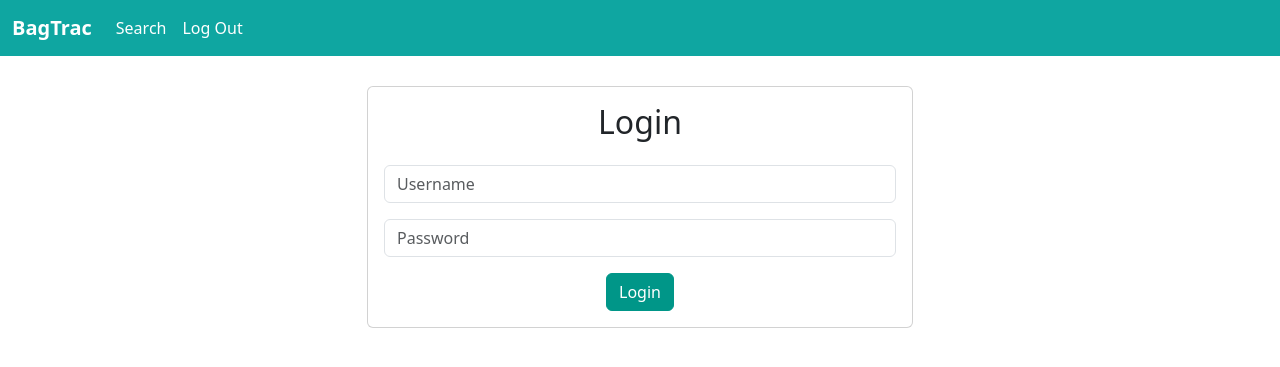
After one commit to mrrobot620/bagtrac, a Django app: page /login in a window 1280 px wide. The commit adds this page. Shown: the top 367 px of the page. Run offline with Django 4.2, Linux system fonts and the light colour scheme.

Commit message:
Project Restart

```diff
--- a/bagtrac/admin.py
+++ b/bagtrac/admin.py
@@ -1,6 +1,8 @@
 from django.contrib import admin
-from .models import Cvs
+from .models import Cvs , Data
+
 
 # Register your models here.
 
 admin.site.register(Cvs)
+admin.site.register(Data)
--- a/bagtrac/models.py
+++ b/bagtrac/models.py
@@ -1,5 +1,5 @@
 from django.db import models
-
+from django.contrib.auth.models import User
 
 class Cvs(models.Model):
     cv = models.CharField(max_length=10)
@@ -11,6 +11,7 @@ class Data(models.Model):
     cv = models.CharField(max_length=20)
     bag_seal_id = models.CharField(max_length=20 , unique=True)
     cage_id = models.CharField(max_length=20)
+    user = models.CharField(max_length=255)
 
     def __str__(self):
         return self.bag_seal_id
--- a/bagtrac/templates/base.html
+++ b/bagtrac/templates/base.html
@@ -28,18 +28,28 @@
         margin: 0px 0px 15px 0px;
     }
 
+    .top_margin {
+        margin: 30px 0px 0px 0px;
+    }
+
     .hms_bg_color {
         background-color: rgb(167 ,244 , 188);
     }
 
     .hms_button_color {
         background-color: rgb(0, 150, 136);
+        border-color: rgb(0 , 150 , 136);
     }
 
+    .hms_color th {
+      background-color: rgb(15 ,166, 161);
+      color: white;
+    }
     .error_style {
       background-color: red;
       color: white;
     }
+
 
 
   </Style>
--- /dev/null
+++ b/bagtrac/templates/login.html
@@ -0,0 +1,37 @@
+{% extends 'base.html' %}
+{% block content %}
+{% if error %}
+<div class="container mt-4">
+    <div class="alert alert-danger alert-dismissible fade show" role="alert">
+        <strong>Error:</strong> {{ error }}
+        <button type="button" class="btn-close" data-bs-dismiss="alert" aria-label="Close"></button>
+    </div>
+</div>
+{% endif %}
+<div class="container">
+    <div class="row justify-content-center">
+        <div class="col-md-6">
+            <div class="card top_margin">
+                <div class="card-body">
+                    <h2 class="text-center mb-4">Login</h2>
+                    <form method="post">
+                        {% csrf_token %}
+                        <div class="mb-3">
+                            <input class="form-control" type="text" name="username" placeholder="Username">
+                        </div>
+                        <div class="mb-3">
+                            <input class="form-control" type="password" name="password" placeholder="Password">
+                        </div>
+                        <div class="text-center">
+                            <button class="btn btn-primary hms_button_color" type="submit">Login</button>
+                        </div>
+                    </form>
+                </div>
+            </div>
+        </div>
+    </div>
+</div>
+
+
+
+{% endblock %}
--- a/bagtrac/templates/navbar.html
+++ b/bagtrac/templates/navbar.html
@@ -9,6 +9,12 @@
           <li class="nav-item navbar_items">
             <a class="nav-link navbar_items" href="{% url 'search' %}">Search</a>
           </li>
+          <div class="collapse navbar-collapse" id="navbarSupportedContent">
+            <ul class="navbar-nav me-auto mb-2 mb-lg-0">
+              <li class="nav-item navbar_items">
+                <a class="nav-link navbar_items" href="{% url 'logout' %}">Log Out</a>
+              </li>
+          </div>
       </div>
     </div>
   </nav>
--- a/bagtrac/urls.py
+++ b/bagtrac/urls.py
@@ -2,6 +2,8 @@ from django.urls import path
 from . import views
 
 urlpatterns = [
-    path("" , views.home , name="home"),
+    path("login" , views.login_view , name="login"),
     path("search" , views.search , name="search"),
+    path("home" , views.home , name='home'),
+    path('logout' , views.logout_view , name="logout"),
 ]
--- a/bagtrac/views.py
+++ b/bagtrac/views.py
@@ -1,33 +1,66 @@
 from django.shortcuts import render , HttpResponse , redirect
+from django.contrib.auth.decorators import login_required
 from django.contrib.auth import authenticate , login , logout
+from django.contrib.auth.decorators import login_required
+from django.contrib.auth.models import User
 from django.contrib import messages
 from django.views.decorators.csrf import csrf_exempt
 from .models import Data
 from django.utils import timezone
 from django.db import IntegrityError
-
-@csrf_exempt
-def home(request):
-    last_cv = Data.objects.last()
-    last_cv_value = last_cv.cv if last_cv else ""
-
-    if request.method == 'POST':
-        cv = request.POST.get('CV', '')
-        bag_seal_id = request.POST.get('Bag/Seal_ID', '')
-        cage_id = request.POST.get('Cage_ID', '')
-        time1 = timezone.now()
-
-        try:
-            data_instance = Data(cv=cv, bag_seal_id=bag_seal_id, cage_id=cage_id, time1=time1)
-            data_instance.save()
-        except IntegrityError:
-            messages.error(request , "Bag Already Added")
-            print("IntegrityError: Bag Already Added")
-
-        last_cv_value = cv
-
-    return render(request, 'home.html', {'last_cv_value': last_cv_value})
+import pytz
 
 
+@login_required
+def home(request):
+    if request.user.is_authenticated:
+        last_cv = Data.objects.last()
+        last_cv_value = last_cv.cv if last_cv else ""
+        if request.method == 'POST':
+            cv = request.POST.get('CV', '')
+            bag_seal_id = request.POST.get('Bag/Seal_ID', '')
+            cage_id = request.POST.get('Cage_ID', '')
+            time1 = timezone.now()
+            try:
+                current_user = request.user
+                user = User.objects.get(pk=current_user.id)
+                data_instance = Data(cv=cv, bag_seal_id=bag_seal_id, cage_id=cage_id, time1=time1, user=user.username)
+                data_instance.save()
+            except IntegrityError as E:
+                messages.error(request, "Bag Already Added")
+                print(f"IntegrityError: Bag Already Added" , {E})
+            last_cv_value = cv
+        return render(request, 'home.html', {'last_cv_value': last_cv_value})
+    else:
+        return render(request, 'login.html')
+
+@login_required
 def search(request):
-    return render(request , 'search.html')
+    bag_id = request.GET.get('bag_id')
+    search_results = Data.objects.filter(bag_seal_id=bag_id)
+
+    if search_results:
+        ist = pytz.timezone('Asia/Kolkata')  # Set the timezone to IST
+        for result in search_results:
+            # Convert time from UTC to IST
+            result.time1 = result.time1.astimezone(ist)
+    if not search_results and bag_id:
+        return render(request, 'search.html', {'search_results': search_results, 'bag_id': bag_id, 'not_found': True})
+    return render(request, 'search.html', {'search_results': search_results , 'bag_id':bag_id})
+
+def logout_view(request):
+    logout(request)
+    return redirect('login')
+
+def login_view(request):
+    if request.method == "POST":
+        username = request.POST['username']
+        password = request.POST['password']
+        user = authenticate(request , username=username , password=password)
+
+        if user is not None:
+            login(request , user)
+            return redirect('home')
+        else:
+            return render(request , 'login.html' , {'error': "Invalid Username or Password"})
+    return render(request , 'login.html')
--- a/bagtracproject/settings.py
+++ b/bagtracproject/settings.py
@@ -44,9 +44,9 @@ INSTALLED_APPS = [
 MIDDLEWARE = [
     'django.middleware.security.SecurityMiddleware',
     'django.contrib.sessions.middleware.SessionMiddleware',
+    'django.contrib.auth.middleware.AuthenticationMiddleware',
     'django.middleware.common.CommonMiddleware',
     'django.middleware.csrf.CsrfViewMiddleware',
-    'django.contrib.auth.middleware.AuthenticationMiddleware',
     'django.contrib.messages.middleware.MessageMiddleware',
     'django.middleware.clickjacking.XFrameOptionsMiddleware',
 ]
```
Also changed, not shown: bagtrac/templates/search.html (added, +53 -0 lines), bagtrac/migrations/0001_initial.py, bagtrac/migrations/0002_alter_data_user.py (added), 1 other file.
